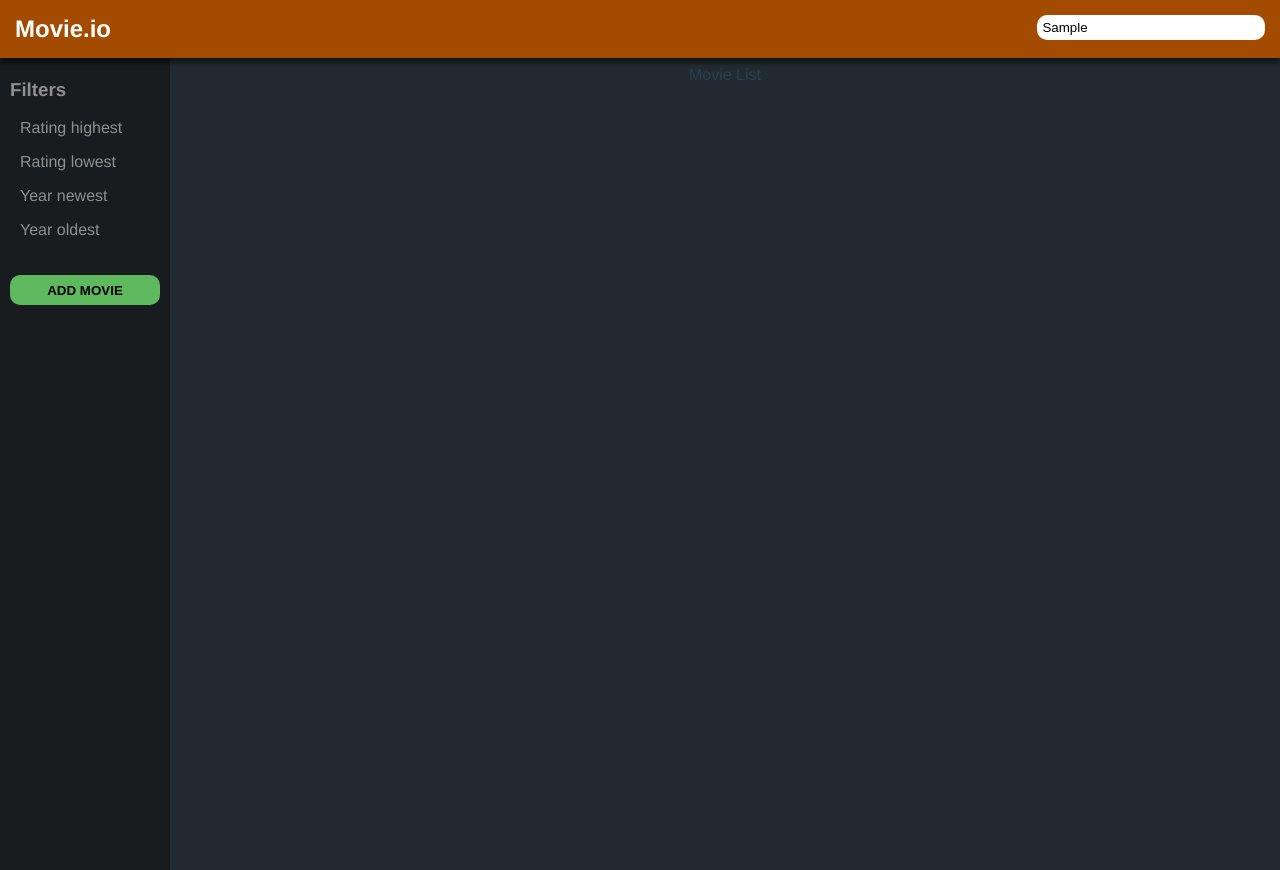
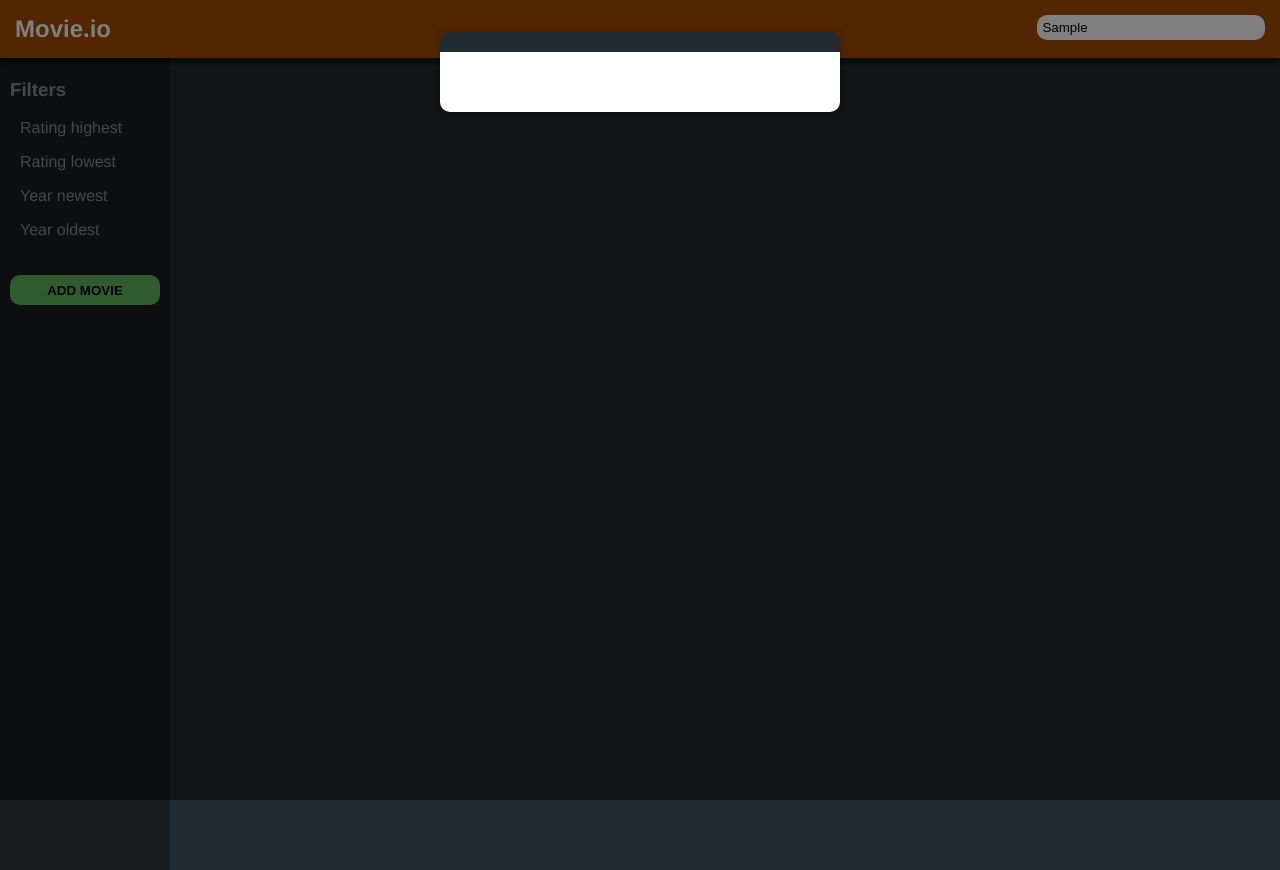
Before and after one commit to Jocelyn10/MovieAppVue, a Vue app: page / in a window 1280 px wide. Both pictures are taken after typing "Sample" into the empty fields and a click on the button "ADD MOVIE". Built offline with nearby package versions, Linux system fonts and the light colour scheme.

Commit message:
create modal component

```diff
--- a/src/components/Sidebar.vue
+++ b/src/components/Sidebar.vue
@@ -1,15 +1,35 @@
 <template>
   <div id="sidebar">
     <filters />
-    <button>Add Movie</button>
+    <button @click="showModal = true">Add Movie</button>
+
+    <modal v-if="showModal" @close="showModal = !showModal" />
   </div>
 </template>
 
 <script>
 import Filters from "../components/Filters";
+import Modal from "../components/modals/modalMovie";
+
 export default {
   components: {
     Filters,
+    Modal,
+  },
+  data() {
+    return {
+      showModal: false,
+      form: {
+        name: "",
+        year: "",
+        rating: "",
+        genre: "",
+        budget: "",
+        poster: "",
+        actor: [{ name: "" }],
+        storyline: "",
+      },
+    };
   },
 };
 </script>
--- /dev/null
+++ b/src/components/modals/modalMovie.vue
@@ -0,0 +1,124 @@
+<template>
+  <transition name="modal">
+    <div class="modal-mask" @click="closeModal">
+      <div class="modal-wrapper">
+        <div class="modal-container">
+          <div class="modal-header">
+            <slot name="header"></slot>
+          </div>
+          <div class="modal-body">
+            <slot name="body"></slot>
+          </div>
+          <div class="modal-footer">
+            <slot name="footer">
+              <div></div>
+            </slot>
+          </div>
+        </div>
+      </div>
+    </div>
+  </transition>
+</template>
+
+<script>
+export default {
+  methods: {
+    closeModal(e) {
+      if (
+        e.target.className === "modal-mask" ||
+        e.target.className === "modal-wrapper"
+      ) {
+        this.$emit("close");
+      }
+    },
+  },
+};
+</script>
+
+<style lang="scss">
+.modal-mask {
+  position: fixed;
+  z-index: 9999;
+  top: 0;
+  left: 0;
+  width: 100%;
+  height: 100%;
+  background-color: rgba(0, 0, 0, 0.5);
+  display: table;
+  transition: opacity 0.3s ease;
+
+  .modal-wrapper {
+    margin: 2rem 10px 10px 10px;
+
+    .modal-container {
+      max-width: 400px;
+      margin: 0px auto;
+      border-radius: 2px;
+      box-shadow: 0 2px 8px rgba(0, 0, 0, 0.33);
+      transition: all 0.3s ease;
+      font-family: Helvetica, Arial, sans-serif;
+
+      .modal-header {
+        background-color: #222b31;
+        padding: 10px;
+        color: white;
+        border-top-left-radius: 10px;
+        border-top-right-radius: 10px;
+        text-align: center;
+      }
+
+      .modal-body {
+        padding: 20px;
+        background-color: #fff;
+        max-height: 550px;
+        overflow: auto;
+
+        input {
+          margin: 5px 0;
+          height: 30px;
+        }
+
+        textarea {
+          margin: 5px 0;
+        }
+      }
+
+      .modal-footer {
+        padding: 10px;
+        background-color: #fff;
+        display: flex;
+        justify-content: space-between;
+        border-bottom-left-radius: 10px;
+        border-bottom-right-radius: 10px;
+
+        button {
+          background-color: #e10505;
+          border: none;
+          padding: 5px;
+          width: 70px;
+          color: white;
+          border-radius: 10px;
+          cursor: pointer;
+          text-transform: uppercase;
+          outline: none;
+          font-weight: 600;
+        }
+      }
+
+      .modal-enter {
+        opacity: 0;
+      }
+
+      .modal-leave-active {
+        opacity: 0;
+      }
+
+      .modal-enter .modal-container,
+      .modal-leave-active .modal-container {
+        -webkit-transform: scale(1.1);
+        transform: scale(1.1);
+      }
+    }
+  }
+}
+</style>
```
